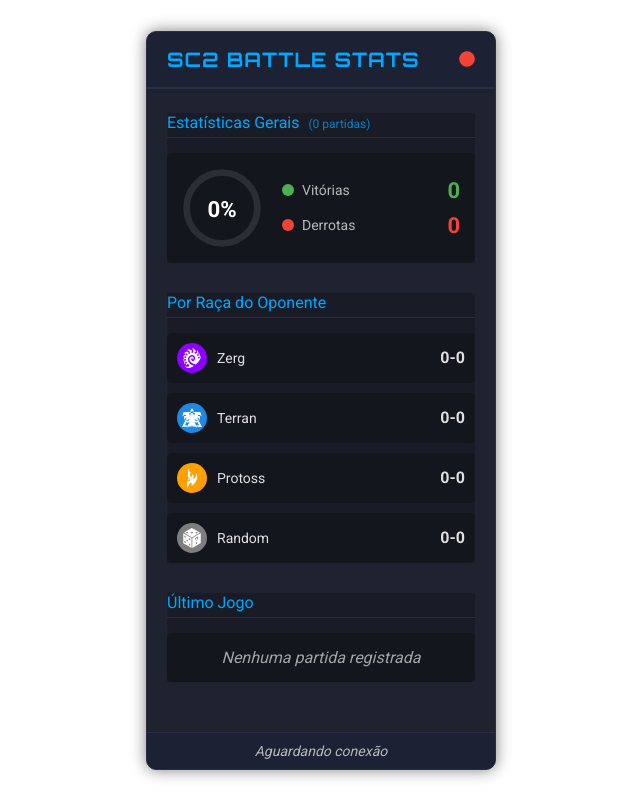
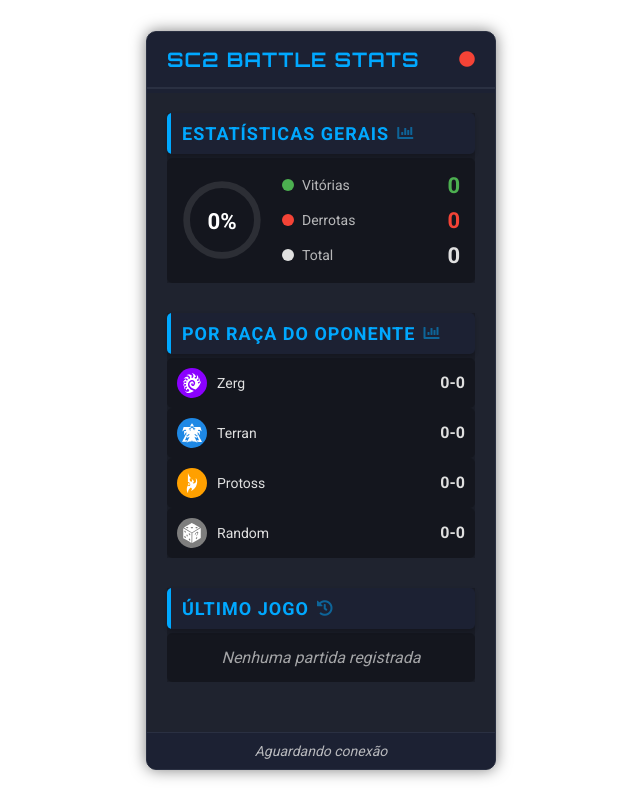
Before and after one commit to paulocanedo/sc2overlay, a website: page public/stats-dashboard.html in a window 1280 px wide. Shown: the whole page, without its empty margins (319-959 px from the left). Drawn offline with nearby package versions, Linux system fonts and the light colour scheme; no server answers.

Commit message:
improved panel headers

```diff
--- a/public/css/stats-dashboard.css
+++ b/public/css/stats-dashboard.css
@@ -24,6 +24,7 @@
   --text-color: #e0e0e0;
   --accent-color: #00a8ff;
   --victory-color: #4caf50;
+  --neutral-color: #e0e0e0;
   --defeat-color: #f44336;
   --border-color: #2a3042;
 
@@ -85,12 +86,50 @@
 }
 
 .stats-section h2 {
+  font-size: 18px;
+  font-weight: 600;
+  margin: 0 0 4px 0;
+  padding: 10px 15px;
+  border-radius: 5px;
+  background-color: var(--header-bg);
+  color: var(--accent-color);
+  letter-spacing: 1px;
+  text-transform: uppercase;
+  display: flex;
+  align-items: center;
+  box-shadow: 0 2px 4px rgba(0, 0, 0, 0.2);
+  position: relative;
+  overflow: hidden;
+}
+
+/* Adicionar um acento visual à esquerda */
+.stats-section h2::before {
+  content: "";
+  position: absolute;
+  left: 0;
+  top: 0;
+  bottom: 0;
+  width: 4px;
+  background-color: var(--accent-color);
+}
+
+/* Adicionar ícones às seções */
+.stats-section:nth-child(1) h2::after, .stats-section:nth-child(2) h2::after {
+  content: "\f080"; /* ícone de gráfico */
+  font-family: "Font Awesome 5 Free";
+  font-weight: 900;
+  margin-left: 8px;
   font-size: 16px;
-  font-weight: 400;
-  margin-bottom: 15px;
-  padding-bottom: 5px;
-  border-bottom: 1px solid var(--border-color);
-  color: var(--accent-color);
+  opacity: 0.5;
+}
+
+.stats-section:nth-child(3) h2::after {
+  content: "\f1da"; /* ícone de histórico */
+  font-family: "Font Awesome 5 Free";
+  font-weight: 900;
+  margin-left: 8px;
+  font-size: 16px;
+  opacity: 0.5;
 }
 
 .total-games-count {
@@ -160,6 +199,10 @@
   background-color: var(--defeat-color);
 }
 
+.stat-color-indicator.neutral {
+  background-color: var(--neutral-color);
+}
+
 /* Linha de estatísticas original (mantido para compatibilidade) */
 .stat-row {
   display: flex;
@@ -205,7 +248,7 @@
 .race-stats {
   display: flex;
   flex-direction: column;
-  gap: 10px;
+  /*gap: 10px;*/
 }
 
 .race-stat {
--- a/public/stats-dashboard.html
+++ b/public/stats-dashboard.html
@@ -35,7 +35,7 @@
       <div class="stats-container">
         <!-- Seção de Estatísticas Gerais -->
         <div class="stats-section">
-          <h2>Estatísticas Gerais <span class="total-games-count">(<span id="total-games">0</span> partidas)</span></h2>
+          <h2>Estatísticas Gerais</h2>
 
           <div class="stats-overview">
             <!-- Gráfico circular para taxa de vitória -->
@@ -89,6 +89,14 @@
                   <span class="stat-label">Derrotas</span>
                 </div>
                 <span class="stat-value defeat" id="total-losses">0</span>
+              </div>
+
+              <div class="stat-row-item">
+                <div class="stat-label-group">
+                  <span class="stat-color-indicator neutral"></span>
+                  <span class="stat-label">Total</span>
+                </div>
+                <span class="stat-value" id="total-games">0</span>
               </div>
             </div>
           </div>
```
